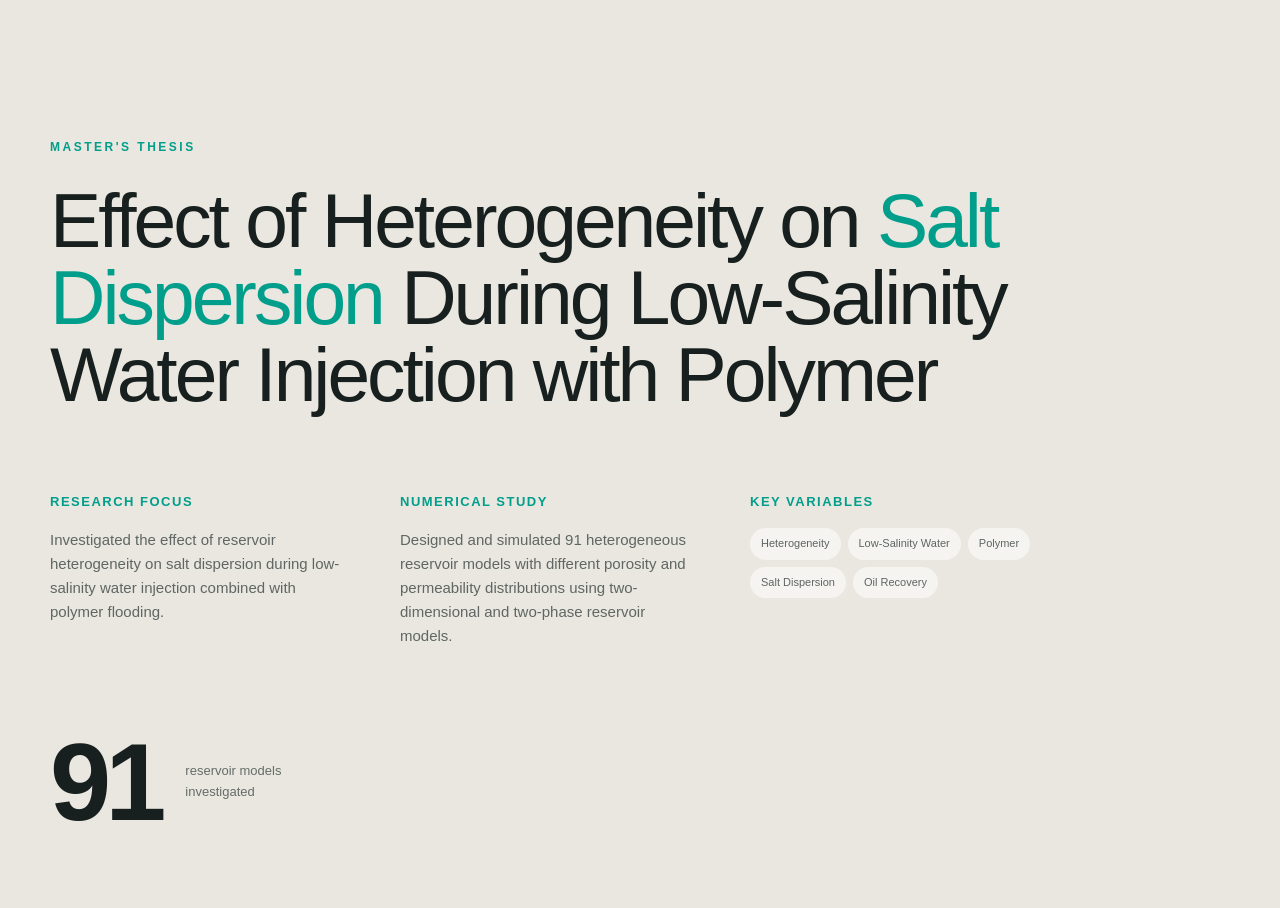
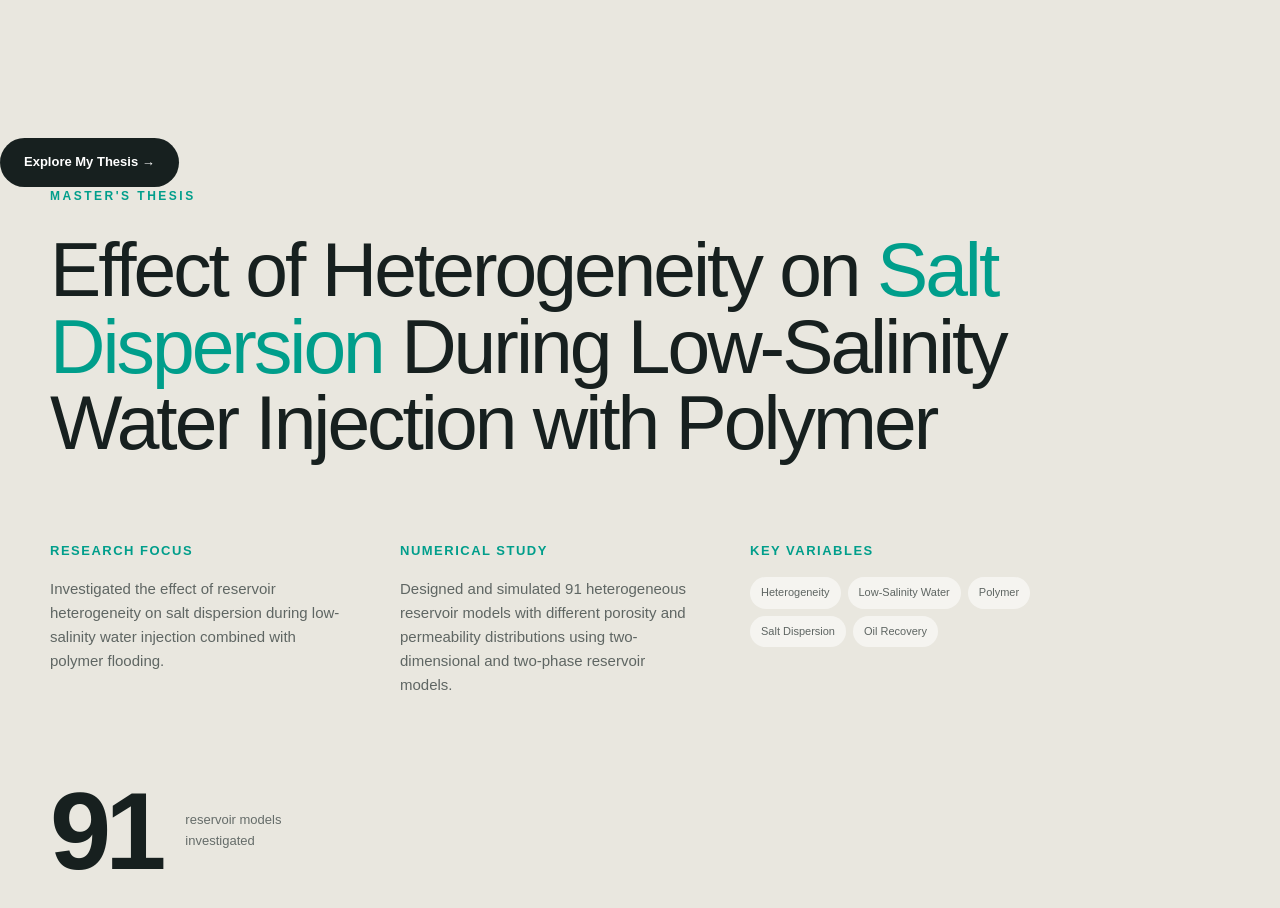
Before and after one commit to saeedeh-komasi/saeedeh-komasi.github.io, a plain HTML site: page research.html in a window 1280 px wide. Shown: the part 3560-4468 px from the top of the page. Drawn offline with Linux system fonts and the light colour scheme.

Commit message:
Update research.html

```diff
--- a/research.html
+++ b/research.html
@@ -454,7 +454,9 @@
 ========================= -->
 
 <section class="thesis-section">
-
+<a href="thesis.html" class="btn btn-primary">
+    Explore My Thesis →
+</a>
     <div class="section-container">
 
         <p class="section-label">
```
